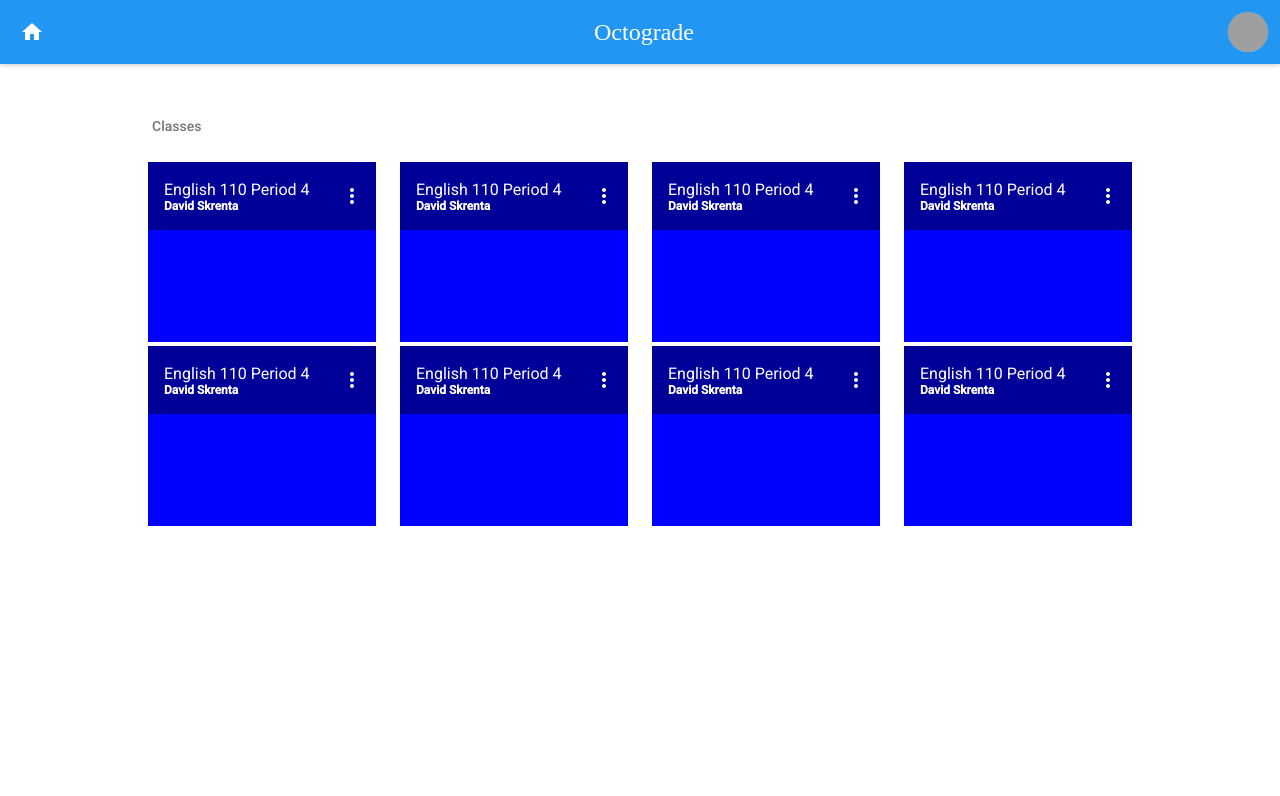
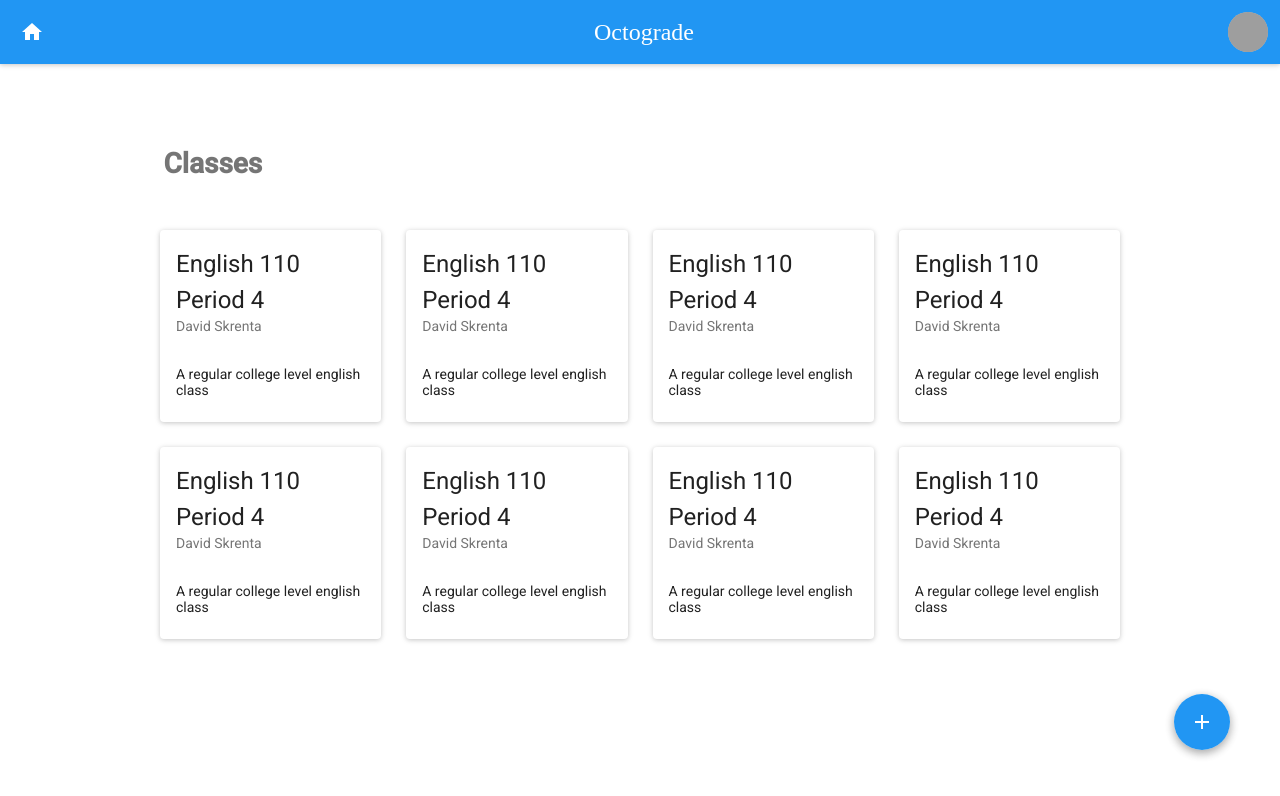
Before and after one commit to BDesBrisay/octograde-components, a React (Create React App) app: page / in a window 1280 px wide. Shown: the top 796 px of the page. Built offline with nearby package versions, Linux system fonts and the light colour scheme; grey boxes are pictures that could not be loaded; what react-tap-event-plugin would draw is missing.

Commit message:
styled the dash

```diff
--- a/src/Dash.css
+++ b/src/Dash.css
@@ -1,6 +1,10 @@
-.container-dash
+.containerDash
 {
-    width: 80%;
+    width: 75%;
     margin-right: auto;
     margin-left: auto;
 }
+.classBG
+{
+    background-color: teal;
+}
--- a/src/StudentDash.js
+++ b/src/StudentDash.js
@@ -4,6 +4,12 @@ import {GridList, GridTile} from 'material-ui/GridList';
 import IconButton from 'material-ui/IconButton';
 import Subheader from 'material-ui/Subheader';
 import MoreVert from 'material-ui/svg-icons/navigation/more-vert';
+import {Card, CardActions, CardHeader, CardMedia, CardTitle, CardText} from 'material-ui/Card';
+import FloatingActionButton from 'material-ui/FloatingActionButton';
+import ContentAdd from 'material-ui/svg-icons/content/add';
+import IconMenu from 'material-ui/IconMenu';
+import MenuItem from 'material-ui/MenuItem';
+
 
 const classes = [
   {
@@ -65,20 +71,23 @@ const classes = [
 ];
 
 const StudentDash = () => (
-  <div className='container-dash'>
-    <GridList style={{padding: 10, paddingTop: 40}} cols={4}>
-      <Subheader>Classes</Subheader>
-      {classes.map(classObj => (
-        <GridTile
-          titlePosition={'top'}
-          key={classObj.id}
-          title={classObj.title}
-          subtitle={<span><b>{classObj.teacher}</b></span>}
-          actionIcon={<IconButton><MoreVert color="white" /></IconButton>}
-          style={{backgroundColor: 'blue', margin: 10}}
-        / >
-      ))}
-    </GridList>
+  <div>
+    <div className='containerDash'>
+      <GridList style={{paddingTop: 70}} padding={25} cellHeight='auto' cols={4}>
+        <Subheader style={{marginBottom: 10}}>
+          <h1 >Classes</h1>
+        </Subheader>
+        {classes.map(classObj => (
+          <Card style={{borderRadius: 4}} key={classObj.id}>
+            <CardTitle title={classObj.title} subtitle={classObj.teacher} />
+            <CardText>{classObj.description}</CardText>
+          </Card>
+        ))}
+      </GridList>
+    </div>
+    <FloatingActionButton style={{position: 'absolute', bottom: 50, right: 50}}>
+      <ContentAdd />
+    </FloatingActionButton>
   </div>
 );
 
--- a/src/index.js
+++ b/src/index.js
@@ -13,6 +13,7 @@ const muiTheme = getMuiTheme({
   palette: {
     primary1Color: blue500,
     primary2Color: blue700,
+    FloatingActionButton: blue500,
   },
 });
 
```
